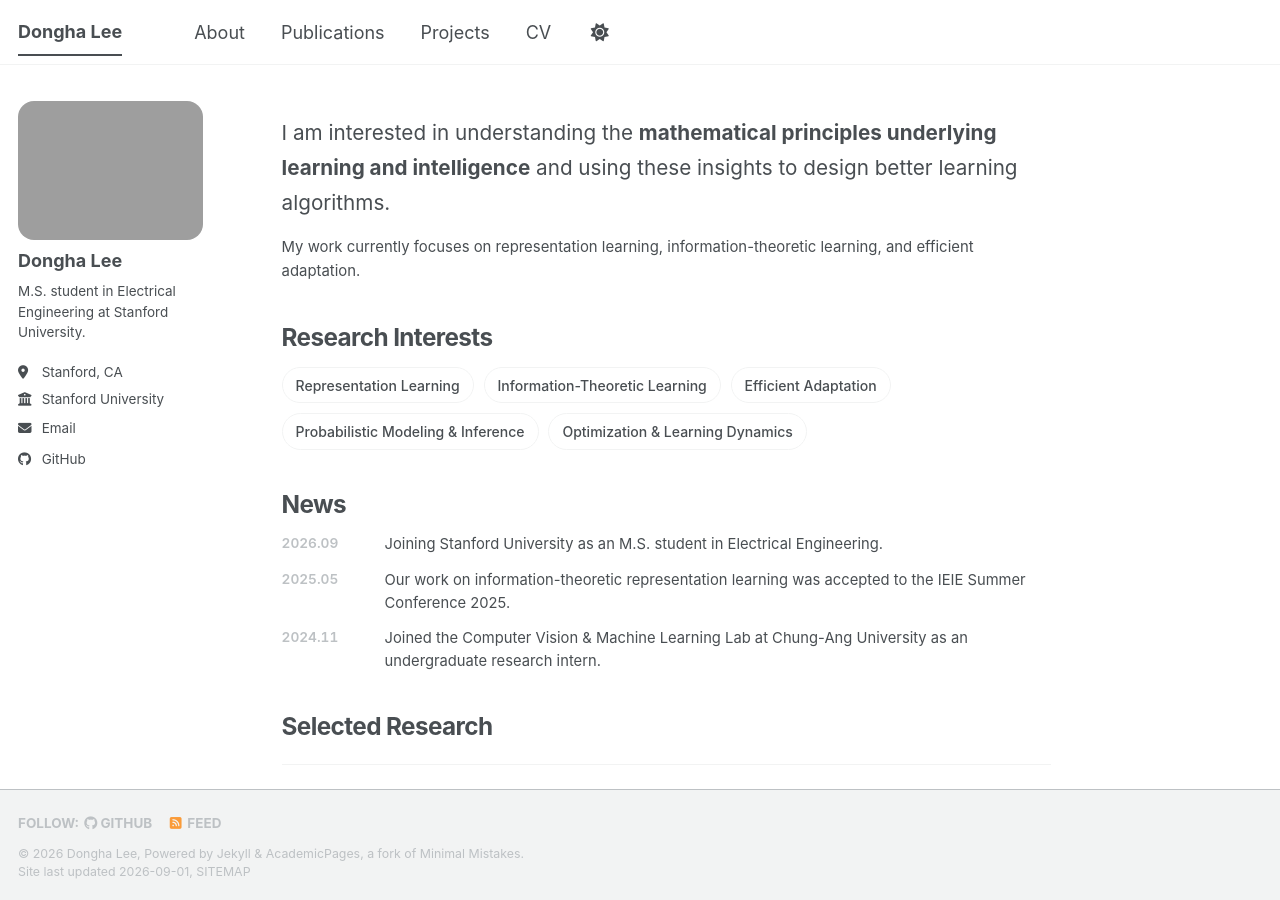
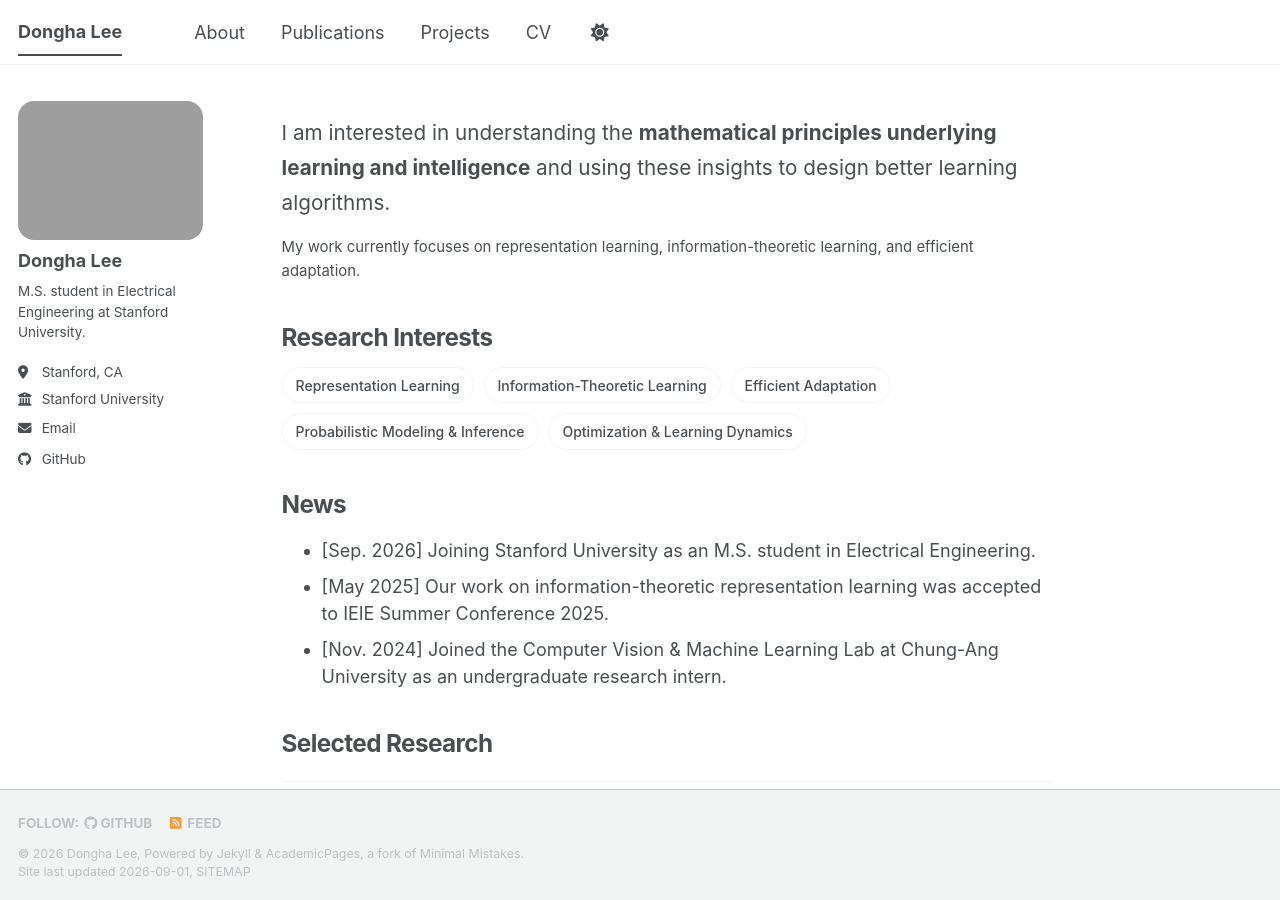
Before and after one commit to lee-research/lee-research.github.io, a Jekyll site: the page built from _pages/about.md, in a window 1280 px wide and 900 px high. Built offline with Jekyll 4.4.1, drawn with Linux system fonts in a browser that asks for light colours; a script bundle is joined from its source files by our own code; library files that are not in the unit come from our copies.

Commit message:
Update about.md

```diff
--- a/_pages/about.md
+++ b/_pages/about.md
@@ -53,22 +53,22 @@ and efficient adaptation.
 
 <h2>News</h2>
 
-<ul class="news-list">
+<ul class="news-list-simple">
   <li>
-    <span class="news-date">2026.09</span>
+    <span class="news-date-simple">[Sep. 2026]</span>
     <span>Joining Stanford University as an M.S. student in Electrical Engineering.</span>
   </li>
 
   <li>
-    <span class="news-date">2025.05</span>
+    <span class="news-date-simple">[May 2025]</span>
     <span>
       Our work on information-theoretic representation learning
-      was accepted to the IEIE Summer Conference 2025.
+      was accepted to IEIE Summer Conference 2025.
     </span>
   </li>
 
   <li>
-    <span class="news-date">2024.11</span>
+    <span class="news-date-simple">[Nov. 2024]</span>
     <span>
       Joined the Computer Vision & Machine Learning Lab at Chung-Ang University
       as an undergraduate research intern.
```
